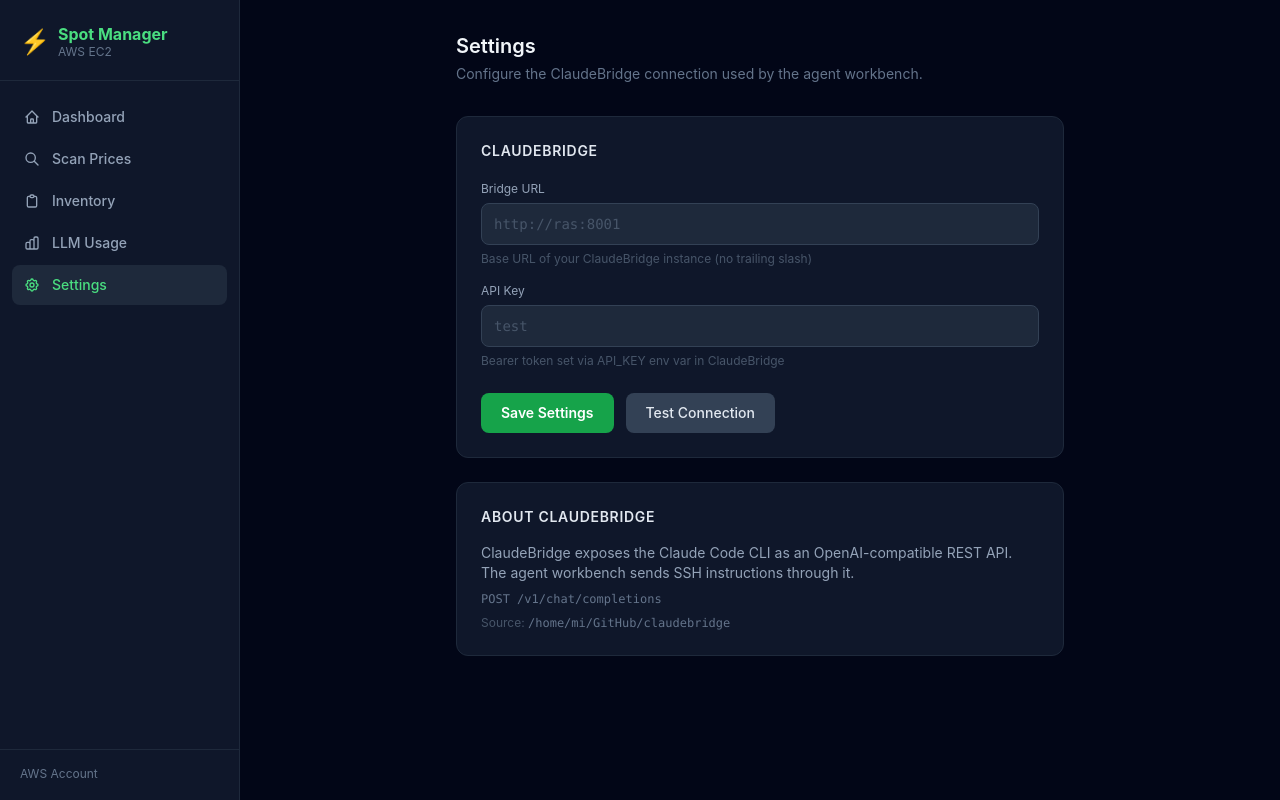
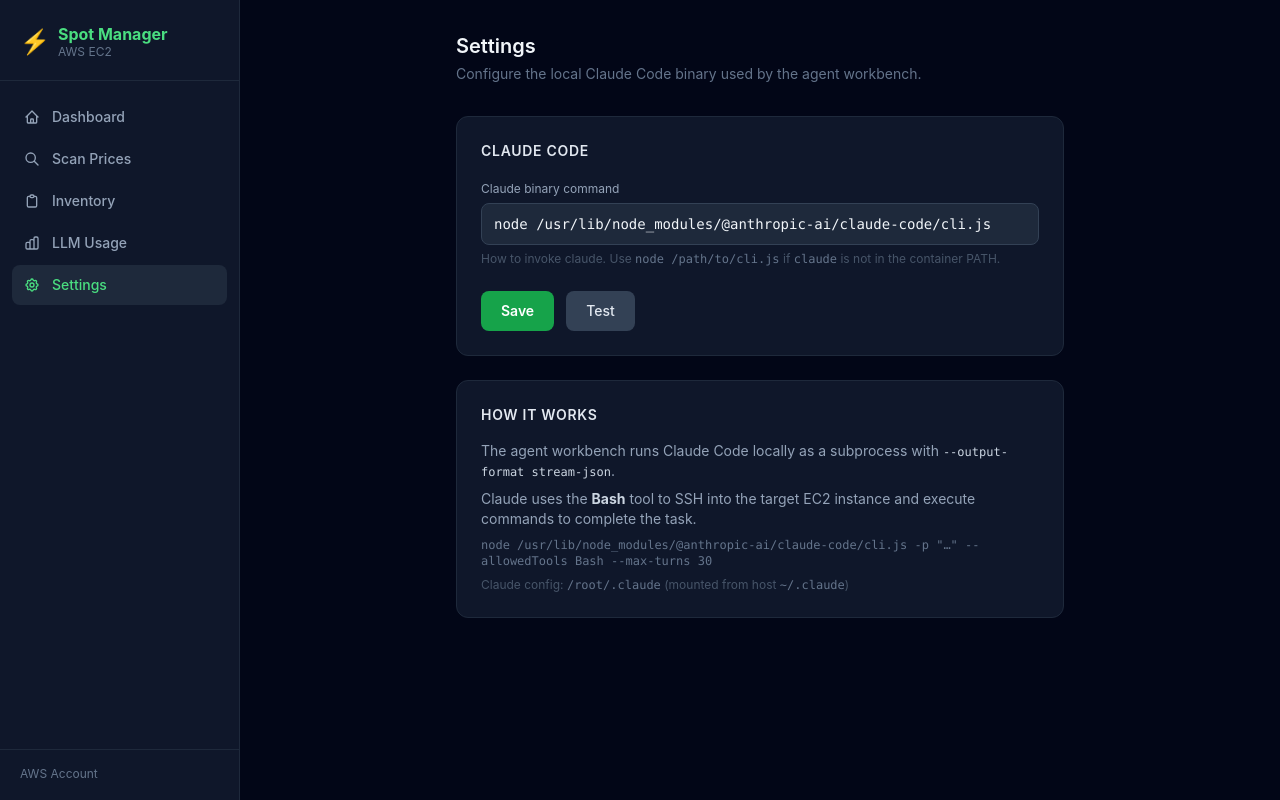
Before and after one commit to mysak7/AWS-spot, a FastAPI app: page /settings in a window 1280 px wide. Run offline with FastAPI, Linux system fonts and the light colour scheme; parts of the project's set-up code (start-up, migrations or seed data) failed here and were passed over; some libraries are stand-ins or nearby versions.

Commit message:
Replace ClaudeBridge agent with local Claude Code subprocess
Agent now runs 'claude -p' directly via subprocess with --output-format
stream-json and --allowedTools Bash. Claude uses its Bash tool to SSH
into the EC2 instance. Node runtime + claude package + ~/.claude config
mounted into Docker from host. Settings page updated to configure claude_bin.
Removes openai dependency from agent path entirely.

```diff
--- a/docker-compose.yml
+++ b/docker-compose.yml
@@ -3,10 +3,15 @@ services:
     build: .
     network_mode: host
     volumes:
+      # App data (persistent across restarts)
       - ./credentials.json:/app/credentials.json:ro
       - ./bridge_config.json:/app/bridge_config.json
       - ./hosts.json:/app/hosts.json
       - ./llm_log.jsonl:/app/llm_log.jsonl
       - ./keys:/app/keys
       - ./sessions:/app/sessions
+      # Claude Code — mount Node runtime + package + config from host
+      - /usr/bin/node:/usr/bin/node:ro
+      - /usr/lib/node_modules/@anthropic-ai/claude-code:/usr/lib/node_modules/@anthropic-ai/claude-code:ro
+      - /home/mi/.claude:/root/.claude
     restart: unless-stopped
--- a/web/app.py
+++ b/web/app.py
@@ -381,28 +381,27 @@ async def settings_page(request: Request, saved: bool = False):
 @app.post("/settings", response_class=HTMLResponse)
 async def settings_save(request: Request):
     form = await request.form()
-    save_config({
-        "bridge_url": str(form.get("bridge_url", "")).strip().rstrip("/"),
-        "bridge_api_key": str(form.get("bridge_api_key", "")).strip(),
-    })
+    save_config({"claude_bin": str(form.get("claude_bin", "")).strip()})
     from fastapi.responses import RedirectResponse
     return RedirectResponse("/settings?saved=1", status_code=303)
 
 
 @app.post("/settings/test")
 async def settings_test():
-    import httpx
+    import asyncio
     cfg = load_config()
     try:
-        async with httpx.AsyncClient(timeout=15) as hc:
-            resp = await hc.post(
-                f"{cfg['bridge_url'].rstrip('/')}/v1/chat/completions",
-                json={"model": "claude-code", "messages": [{"role": "user", "content": "ping"}]},
-                headers={"Authorization": f"Bearer {cfg['bridge_api_key']}"},
-            )
-        if resp.status_code == 200:
-            return {"ok": True}
-        return {"ok": False, "error": f"HTTP {resp.status_code}"}
+        proc = await asyncio.create_subprocess_exec(
+            *cfg["claude_bin"].split(), "--version",
+            stdout=asyncio.subprocess.PIPE,
+            stderr=asyncio.subprocess.PIPE,
+        )
+        stdout, stderr = await asyncio.wait_for(proc.communicate(), timeout=10)
+        if proc.returncode == 0:
+            return {"ok": True, "version": stdout.decode().strip()}
+        return {"ok": False, "error": stderr.decode().strip() or f"exit {proc.returncode}"}
+    except asyncio.TimeoutError:
+        return {"ok": False, "error": "Timed out"}
     except Exception as e:
         return {"ok": False, "error": str(e)}
 
--- a/web/templates/settings.html
+++ b/web/templates/settings.html
@@ -4,65 +4,53 @@
 
   <div class="mb-8">
     <h1 class="text-xl font-semibold text-slate-100">Settings</h1>
-    <p class="text-sm text-slate-500 mt-1">Configure the ClaudeBridge connection used by the agent workbench.</p>
+    <p class="text-sm text-slate-500 mt-1">Configure the local Claude Code binary used by the agent workbench.</p>
   </div>
 
-  <!-- Flash message -->
   {% if saved %}
   <div class="mb-6 flex items-center gap-2 bg-green-950 border border-green-800 text-green-300 text-sm rounded-xl px-4 py-3">
     <span class="text-base">✓</span> Settings saved.
   </div>
   {% endif %}
 
-  <!-- Bridge Config -->
   <div class="bg-slate-900 border border-slate-800 rounded-xl p-6 mb-6">
-    <h2 class="text-sm font-semibold text-slate-200 mb-5 uppercase tracking-wider">ClaudeBridge</h2>
+    <h2 class="text-sm font-semibold text-slate-200 mb-5 uppercase tracking-wider">Claude Code</h2>
 
     <form method="POST" action="/settings">
-      <div class="space-y-4">
-
-        <div>
-          <label class="block text-xs text-slate-400 mb-1.5">Bridge URL</label>
-          <input type="url" name="bridge_url" value="{{ config.bridge_url }}" required
-            placeholder="http://ras:8001"
-            class="w-full bg-slate-800 border border-slate-700 rounded-lg px-3 py-2.5 text-sm text-slate-100
-                   placeholder-slate-600 focus:outline-none focus:border-green-600 font-mono">
-          <p class="text-xs text-slate-600 mt-1.5">Base URL of your ClaudeBridge instance (no trailing slash)</p>
-        </div>
-
-        <div>
-          <label class="block text-xs text-slate-400 mb-1.5">API Key</label>
-          <input type="text" name="bridge_api_key" value="{{ config.bridge_api_key }}"
-            placeholder="test"
-            class="w-full bg-slate-800 border border-slate-700 rounded-lg px-3 py-2.5 text-sm text-slate-100
-                   placeholder-slate-600 focus:outline-none focus:border-green-600 font-mono">
-          <p class="text-xs text-slate-600 mt-1.5">Bearer token set via API_KEY env var in ClaudeBridge</p>
-        </div>
-
+      <div>
+        <label class="block text-xs text-slate-400 mb-1.5">Claude binary command</label>
+        <input type="text" name="claude_bin" value="{{ config.claude_bin }}" required
+          placeholder="node /usr/lib/node_modules/@anthropic-ai/claude-code/cli.js"
+          class="w-full bg-slate-800 border border-slate-700 rounded-lg px-3 py-2.5 text-sm text-slate-100
+                 placeholder-slate-600 focus:outline-none focus:border-green-600 font-mono">
+        <p class="text-xs text-slate-600 mt-1.5">
+          How to invoke claude. Use <code class="text-slate-500">node /path/to/cli.js</code> if
+          <code class="text-slate-500">claude</code> is not in the container PATH.
+        </p>
       </div>
 
       <div class="mt-6 flex items-center gap-3">
         <button type="submit"
           class="px-5 py-2.5 bg-green-600 hover:bg-green-500 text-white text-sm font-semibold rounded-lg transition-colors">
-          Save Settings
+          Save
         </button>
         <button type="button" id="test-btn" onclick="testConnection()"
           class="px-5 py-2.5 bg-slate-700 hover:bg-slate-600 text-slate-200 text-sm font-medium rounded-lg transition-colors">
-          Test Connection
+          Test
         </button>
         <span id="test-result" class="text-sm"></span>
       </div>
     </form>
   </div>
 
-  <!-- Info box -->
   <div class="bg-slate-900 border border-slate-800 rounded-xl p-6">
-    <h2 class="text-sm font-semibold text-slate-200 mb-4 uppercase tracking-wider">About ClaudeBridge</h2>
+    <h2 class="text-sm font-semibold text-slate-200 mb-4 uppercase tracking-wider">How it works</h2>
     <div class="space-y-2 text-sm text-slate-400">
-      <p>ClaudeBridge exposes the Claude Code CLI as an OpenAI-compatible REST API. The agent workbench sends SSH instructions through it.</p>
-      <p class="font-mono text-xs text-slate-500">POST {{ config.bridge_url }}/v1/chat/completions</p>
+      <p>The agent workbench runs Claude Code locally as a subprocess with <code class="text-slate-300 font-mono text-xs">--output-format stream-json</code>.</p>
+      <p>Claude uses the <strong class="text-slate-300">Bash</strong> tool to SSH into the target EC2 instance and execute commands to complete the task.</p>
+      <p class="font-mono text-xs text-slate-500 mt-3">{{ config.claude_bin }} -p "…" --allowedTools Bash --max-turns 30</p>
       <p class="text-xs text-slate-600 mt-3">
-        Source: <span class="font-mono text-slate-500">/home/mi/GitHub/claudebridge</span>
+        Claude config: <span class="font-mono text-slate-500">/root/.claude</span> (mounted from host <span class="font-mono text-slate-500">~/.claude</span>)
       </p>
     </div>
   </div>
@@ -73,27 +61,22 @@
   async function testConnection() {
     const btn = document.getElementById('test-btn');
     const result = document.getElementById('test-result');
-    btn.disabled = true;
-    btn.textContent = 'Testing…';
-    result.textContent = '';
-    result.className = 'text-sm text-slate-400';
-
+    btn.disabled = true; btn.textContent = 'Testing…'; result.textContent = '';
     try {
       const resp = await fetch('/settings/test', { method: 'POST' });
       const data = await resp.json();
       if (data.ok) {
-        result.textContent = '✓ Connected';
+        result.textContent = '✓ ' + (data.version || 'OK');
         result.className = 'text-sm text-green-400';
       } else {
-        result.textContent = '✗ ' + (data.error || 'Connection failed');
+        result.textContent = '✗ ' + (data.error || 'Failed');
         result.className = 'text-sm text-red-400';
       }
-    } catch (e) {
+    } catch(e) {
       result.textContent = '✗ ' + e.message;
       result.className = 'text-sm text-red-400';
     } finally {
-      btn.disabled = false;
-      btn.textContent = 'Test Connection';
+      btn.disabled = false; btn.textContent = 'Test';
     }
   }
 </script>
```
